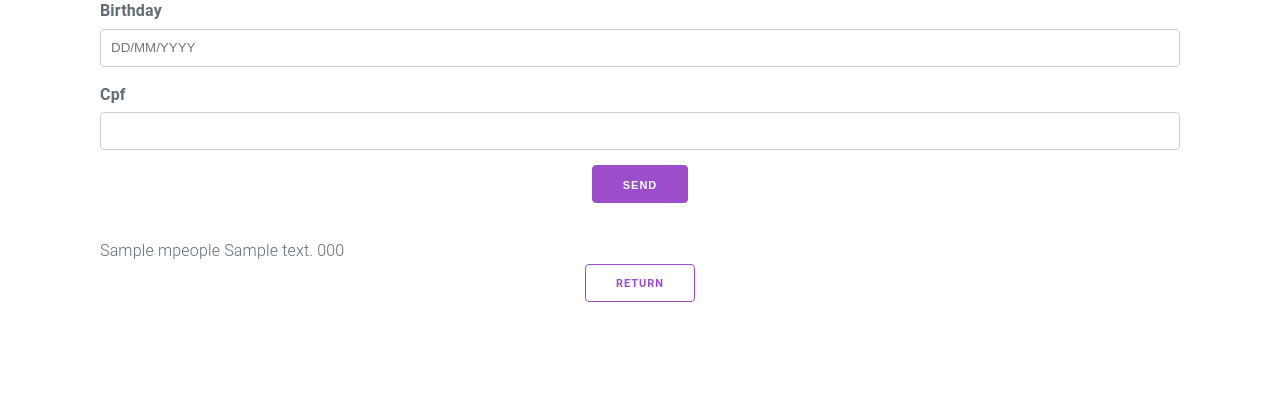
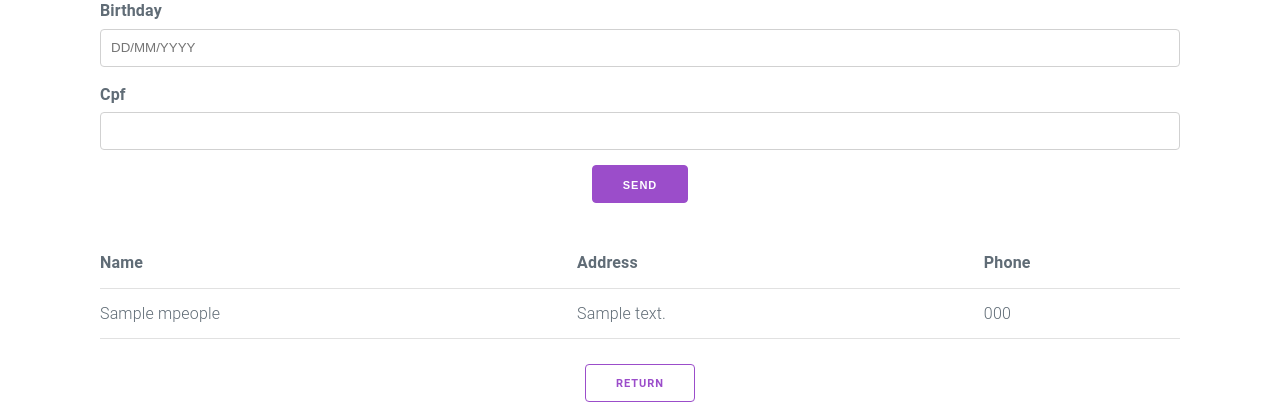
Before and after one commit to VictorAlessander/django-manager, a Django app: template people/templates/search_register.html in a window 1280 px wide. Shown: the part 493-913 px from the top of the page. Before the commit the page ends 795 px from the top, so only its background shows below. Run offline with Django 3.2, Linux system fonts and the light colour scheme; the template is opened without the code that fills it: values that come from a table or form of the project are taken from there, others are empty; tables that the repository leaves empty hold one stand-in row (values such as "Sample post"); some libraries are stand-ins or nearby versions.

Commit message:
Modified style for better organization

```diff
--- a/people/templates/search_register.html
+++ b/people/templates/search_register.html
@@ -28,14 +28,29 @@
 	</form>
 
 	{% if search %}
+		<table>
+			<thead>
+				<tr>
+					<th>Name</th>
+					<th>Address</th>
+					<th>Phone</th>
+				</tr>
+			</thead>
+
 		{% for result in search %}
-			{{result.name}}
-			{{result.address}}
-			{{result.phone}}
+			<tbody>
+				<tr>
+					<td>{{result.name}}</td>
+					<td>{{result.address}}</td>
+					<td>{{result.phone}}</td>
+				</tr>
+			</tbody>
+
 		{% endfor %}
 
+		</table>
 	{% else %}
-		<h3>Not Found</h3>
+		<h3 align="center">Not Found</h3>
 
 	{% endif %}
 
```
Also changed, not shown: people/templates/list.html (+4 -3 lines).
